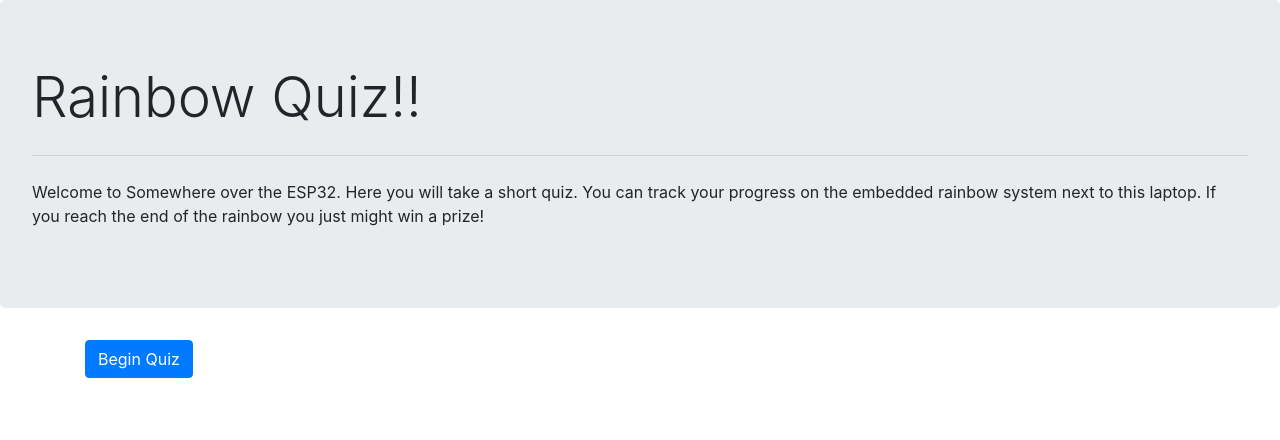
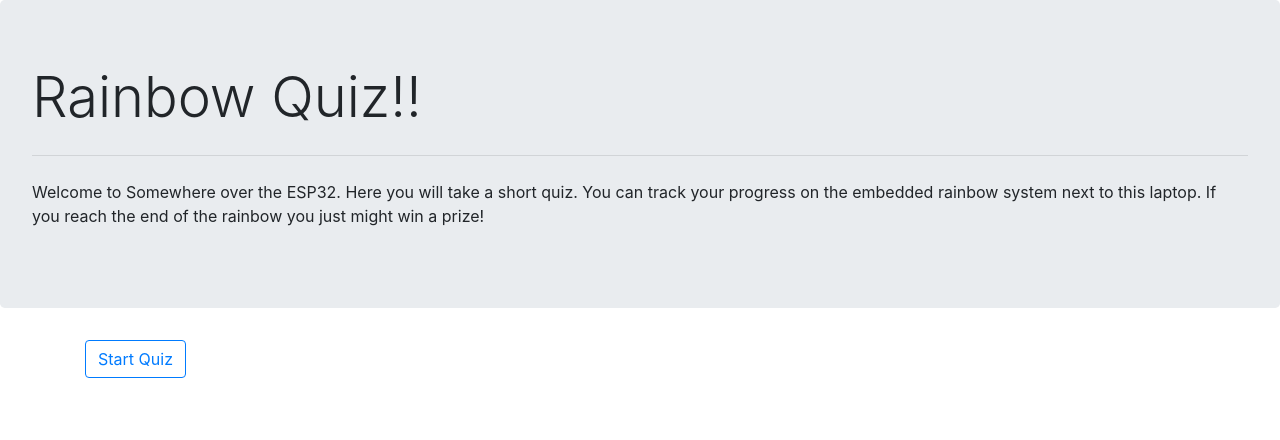
Before and after one commit to pazitschrecker/ces_final, a Flask app: page / in a window 1280 px wide. Shown: the top 440 px of the page. Run offline with Flask 2, Linux system fonts and the light colour scheme; parts of the project's set-up code (start-up, migrations or seed data) failed here and were passed over; some libraries are stand-ins or nearby versions.

Commit message:
Fixed button navigation

```diff
--- a/flask_app/static/index.js
+++ b/flask_app/static/index.js
@@ -65,13 +65,19 @@ var check_answer = function (q_id, curr_answer) {
 };
 
 $(document).ready(function () {
-  $("#next_btn_" + q_id).hide();
+  $(".next_q_btn").hide();
   $("#finish_btn").hide();
   $("#my_btn").click(function () {
     send_signal();
   });
 
+  $(".blabla").click(function () {
+    console.log("should load question");
+    load_question(1);
+  });
+
   $("#start_btn").click(function () {
+    console.log("should load question");
     load_question(1);
   });
 
--- a/flask_app/templates/finish.html
+++ b/flask_app/templates/finish.html
@@ -11,6 +11,7 @@
       href="http://code.jquery.com/ui/1.12.1/themes/base/jquery-ui.css"
     />
     <script src="../static/index.js"></script>
+    <link rel="stylesheet" type="text/css" href="../static/index.css" />
     <script>
       var score = {{ score| tojson}}
     </script>
--- a/flask_app/templates/index.html
+++ b/flask_app/templates/index.html
@@ -26,8 +26,13 @@
     </div>
 
     <div class="container">
-      <button type="button" class="btn btn-primary" id="start_btn">
-        Begin Quiz
+      <button
+        class="btn btn-outline-primary blabla"
+        type="button"
+        name="button"
+        id="start_btn"
+      >
+        Start Quiz
       </button>
     </div>
   </body>
```
